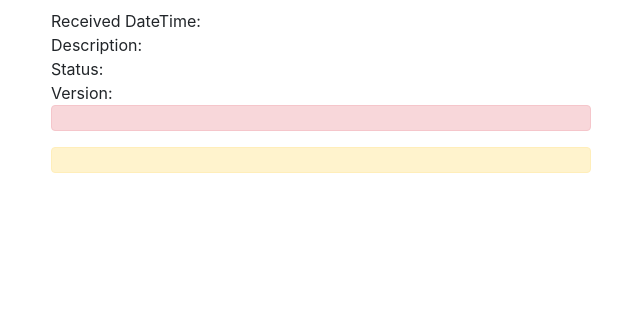
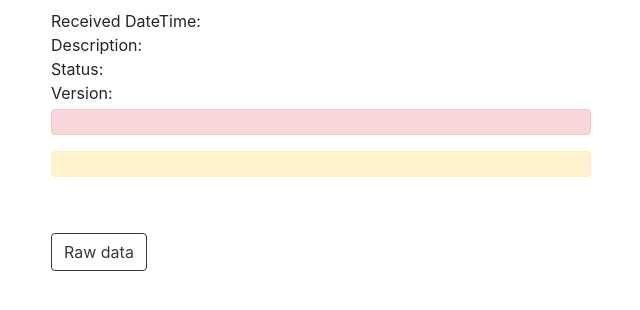
Before and after one commit to vitalfadeev/NN, a Django app: template templates/view.html in a window 1280 px wide. Shown: the part 106-416 px from the top of the page, without its empty margins (34-674 px from the left). Run offline with Django 3.2, Linux system fonts and the light colour scheme; the template is opened without the code that fills it, so the values that code supplies are empty; the visitor is signed in with stand-in values (Sample User, id 1); some libraries are stand-ins or nearby versions.

Commit message:
* raw table fix

```diff
--- a/templates/view.html
+++ b/templates/view.html
@@ -5,7 +5,7 @@
 
 
 <h4>Name: {{ batch.Project_Name }}</h4>
-<div class="row">
+<div class="row mb">
     <div class="col-md-2">Received DateTime:</div>
     <div> {{ batch.Batch_Received_DateTime|date:'Y-m-d H:i' }}</div>
 </div>
@@ -17,7 +17,7 @@
     <div class="col-md-2">Status:</div>
     <div></div>
 </div>
-<div class="row">
+<div class="row mb-1">
     <div class="col-md-2">Version:</div>
     <div></div>
 </div>
@@ -114,7 +114,6 @@
 </div>
 
 <!-- Right table -->
-{% endblock %}
 
 
 <!-- Raw -->
@@ -165,3 +164,5 @@
 </div>
 
 <br>
+
+{% endblock %}
```
